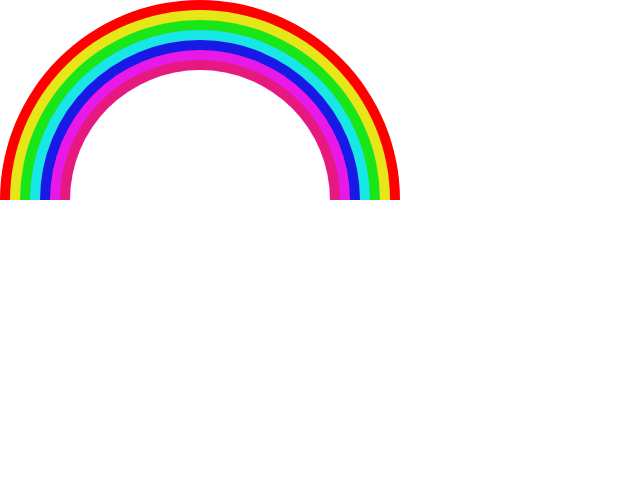
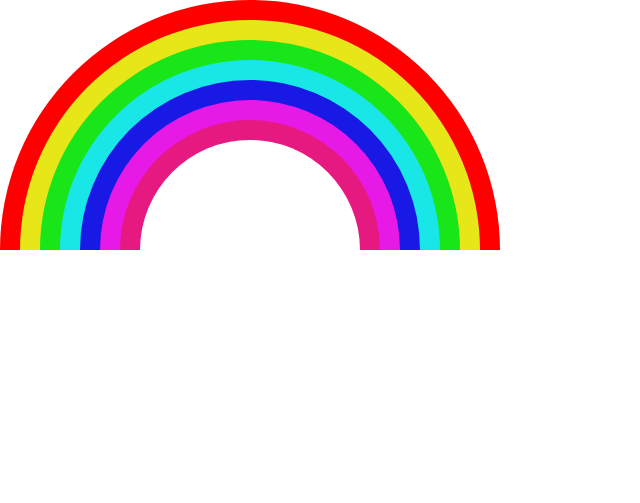
Before and after one commit to liu0haha123/Rainbow-CSS, a plain HTML site: page index.html in a window 1280 px wide. Shown: the whole page, without its empty margins (0-640 px from the left). Drawn offline with Linux system fonts and the light colour scheme.

Commit message:
修改半径更美观

```diff
--- a/index.html
+++ b/index.html
@@ -21,64 +21,65 @@
 
         /* 隐藏溢出的部分，只显示圆的上半*/
         .rainbow {
-            height: 200px;
+            margin: 0 auto;
+            height: 250px;
             overflow: hidden;
         }
 
         /* 七层同心的半圆，逐级缩小20px，颜色使用HSL色彩空间*/
         .rainbow>div {
-            width: 400px;
-            height: 400px;
+            width: 500px;
+            height: 500px;
             background: red;
             border-radius: 50%;
         }
 
         .rainbow>div>div {
             background: hsl(60, 80%, 50%);
-            height: 380px;
-            margin: 10px;
+            height: 460px;
+            margin: 20px;
             border-radius: 50%;
         }
 
         .rainbow>div>div>div {
             background: hsl(120, 80%, 50%);
-            height: 360px;
-            margin: 10px;
+            height: 420px;
+            margin: 20px;
             border-radius: 50%;
         }
 
         .rainbow>div>div>div>div {
             background: hsl(180, 80%, 50%);
-            height: 340px;
-            margin: 10px;
+            height: 380px;
+            margin: 20px;
             border-radius: 50%;
         }
 
         .rainbow>div>div>div>div>div {
             background: hsl(240, 80%, 50%);
-            height: 320px;
-            margin: 10px;
+            height: 340px;
+            margin: 20px;
             border-radius: 50%;
         }
 
         .rainbow>div>div>div>div>div>div {
             background: hsl(300, 80%, 50%);
             height: 300px;
-            margin: 10px;
+            margin: 20px;
             border-radius: 50%;
         }
 
         .rainbow>div>div>div>div>div>div>div {
             background: hsl(330, 80%, 50%);
-            height: 280px;
-            margin: 10px;
+            height: 260px;
+            margin: 20px;
             border-radius: 50%;
         }
 
         .rainbow>div>div>div>div>div>div>div>div {
             background: hsl(330, 80%, 100%);
-            height: 260px;
-            margin: 10px;
+            height: 220px;
+            margin: 20px;
             border-radius: 50%;
         }
         /* 阻止顶部的外边距合并*/
```
